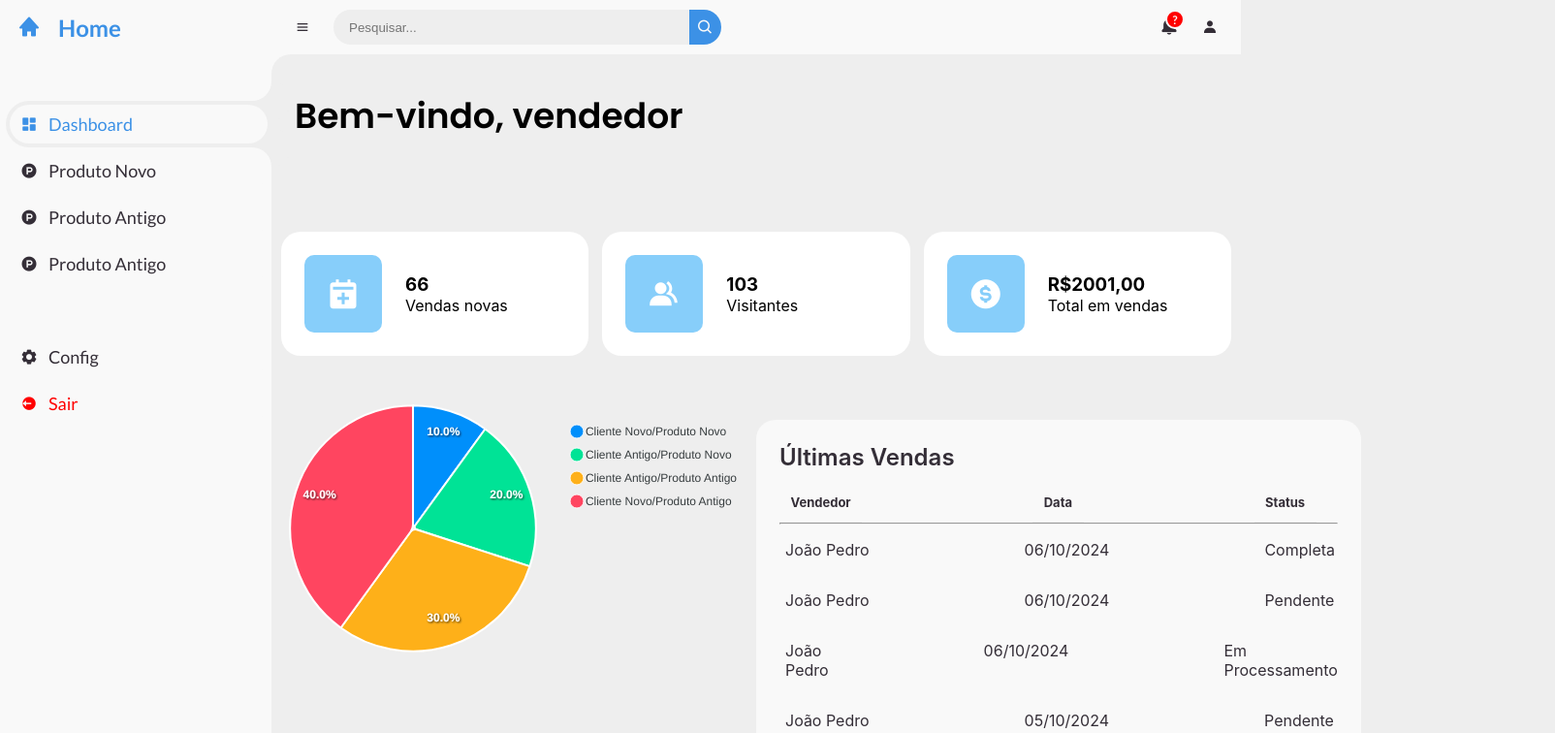
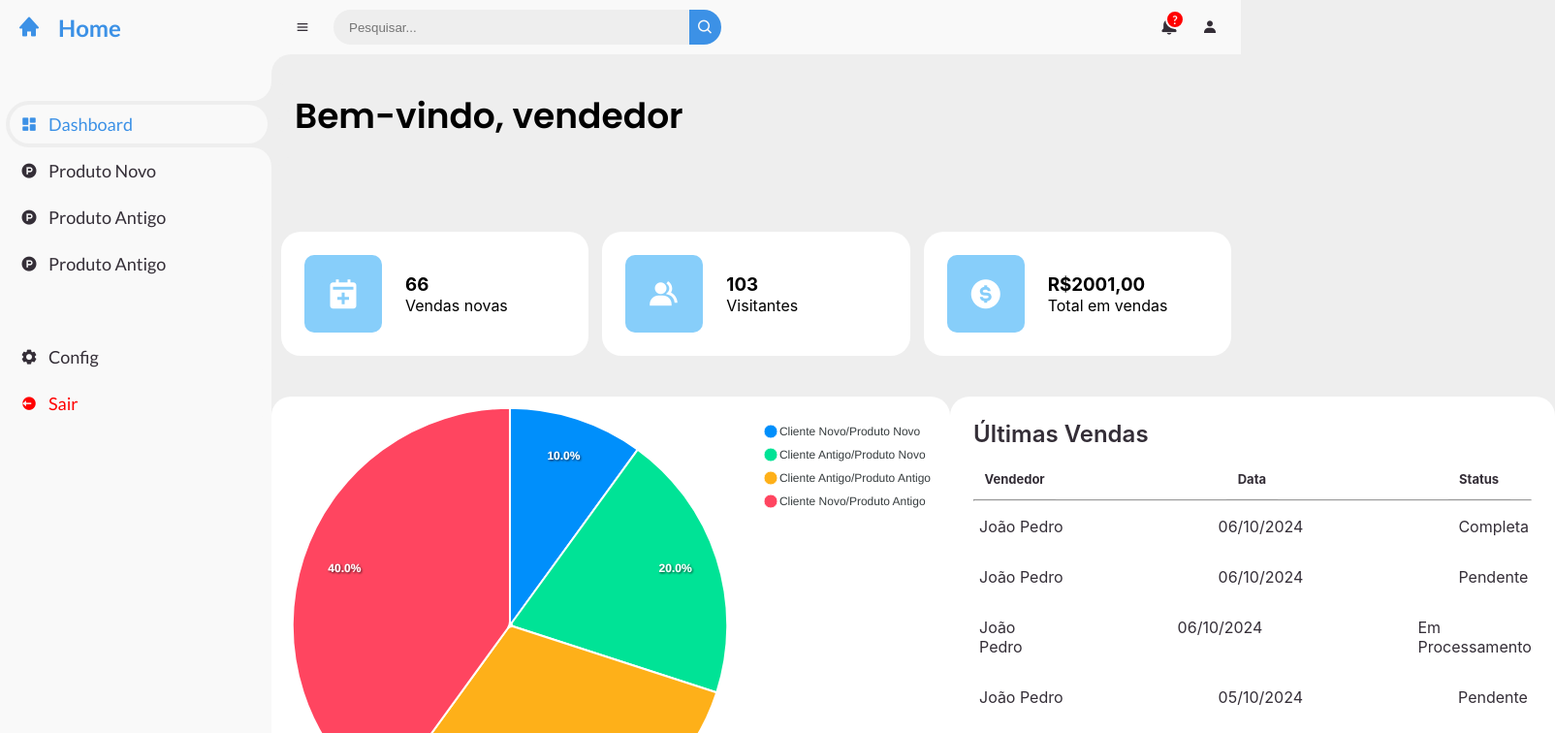
Before and after one commit to Code-Lotus/api3-frontend, a React (Create React App) app: page / in a window 1280 px wide. Shown: the top 756 px of the page at 97% size, 1604 px wide, since content can reach past the window. Built offline with nearby package versions, Linux system fonts and the light colour scheme.

Commit message:
Card Grafico de pizza
adição de um card para o grafico de pizza do dashboard vendedor

```diff
--- a/src/components/graficos/pie/index.tsx
+++ b/src/components/graficos/pie/index.tsx
@@ -1,5 +1,6 @@
 import React, { Component } from "react";
 import Chart from "react-apexcharts";
+import Style from "./pie.module.scss"
 // import ApexCharts from "apexcharts";
 
 type Props = {
@@ -28,12 +29,14 @@ export default class Pizza extends Component<Props> {
   render() {
     return (
       <div>
-        <Chart
-          options={this.state.options}
-          series={this.state.series}
-          type="pie"
-          width="500"
-        />
+        <div className={Style.card}>
+          <Chart
+            options={this.state.options}
+            series={this.state.series}
+            type="pie"
+            width="700"
+          />
+        </div>
       </div>
     );
   }
--- a/src/components/graficos/pie/pie.module.scss
+++ b/src/components/graficos/pie/pie.module.scss
@@ -0,0 +1,9 @@
+.card{
+    background-color: #FFF;
+    // color: #eff4f7;
+    align-items: center;
+    // margin-top: ;
+    // height: 4%;
+    border-radius: 20px;
+
+}
--- a/src/components/historico/historico.module.scss
+++ b/src/components/historico/historico.module.scss
@@ -2,7 +2,7 @@
 	display: flex;
 	flex-wrap: wrap;
 	grid-gap: 24px;
-	margin-top: 24px;
+	// margin-top: 24px;
 	width: 100%;
 	color: var(--dark);
 }
@@ -30,6 +30,7 @@
 #content .main .dateTable .order {
 	flex-grow: 1;
 	flex-basis: 500px;
+	background-color: #FFF
 }
 #content .main .dateTable .order table {
     display: flex;
```
